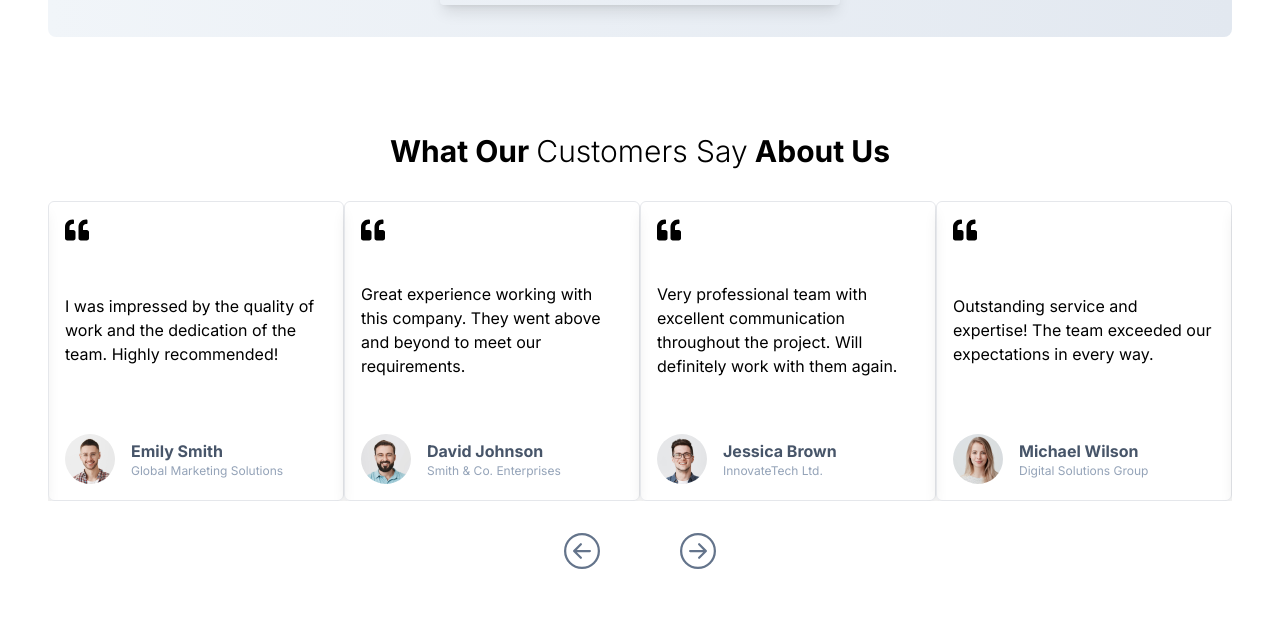
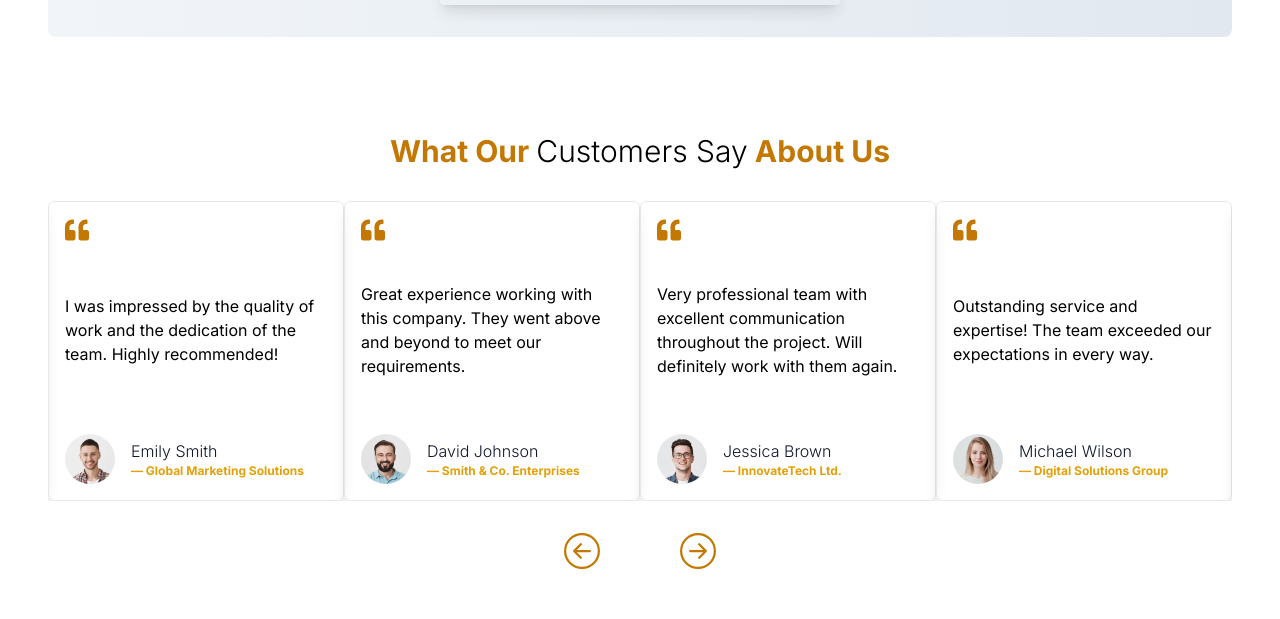
Before and after one commit to clwdhade/agency, a React (Vite) app: page / in a window 1280 px wide. Shown: the part 2080-2699 px from the top of the page. Built offline with nearby package versions, Linux system fonts and the light colour scheme.

Commit message:
fix: text color

```diff
--- a/src/Pages/Home/Sections/Reviews.jsx
+++ b/src/Pages/Home/Sections/Reviews.jsx
@@ -1,67 +1,75 @@
-import React from 'react'
-import { reviews } from '../../../Data/DataIndex'
-import { BsArrowRightCircle, BsArrowLeftCircle } from 'react-icons/bs';
-import { FaQuoteLeft } from "react-icons/fa"
+import React from "react";
+import { reviews } from "../../../Data/DataIndex";
+import { BsArrowRightCircle, BsArrowLeftCircle } from "react-icons/bs";
+import { FaQuoteLeft } from "react-icons/fa";
 
 // swiper
-import { Navigation, Pagination, Scrollbar, A11y, Autoplay } from 'swiper/modules';
-import { Swiper, SwiperSlide } from 'swiper/react';
+import {
+  Navigation,
+  Pagination,
+  Scrollbar,
+  A11y,
+  Autoplay,
+} from "swiper/modules";
+import { Swiper, SwiperSlide } from "swiper/react";
 
 // Import Swiper styles
-import 'swiper/css';
-import 'swiper/css/navigation';
-import 'swiper/css/pagination';
-import 'swiper/css/scrollbar';
+import "swiper/css";
+import "swiper/css/navigation";
+import "swiper/css/pagination";
+import "swiper/css/scrollbar";
 
 const Reviews = () => {
-
   const isMobile = window.innerWidth < 768;
 
   return (
-        <div className='py-12'>
-            <h1 className="text-3xl text-center pb-8 font-bold">What Our <span className='font-light'>Customers Say</span> About Us</h1>
+    <div className="py-12">
+      <h1 className="text-3xl text-center pb-8 font-bold text-yellow-500">
+        What Our <span className="font-light text-black">Customers Say</span> About Us
+      </h1>
 
-            {
-                isMobile ? (
+      {isMobile ? (
         <Swiper
           // install Swiper modules
           modules={[Navigation, Pagination, Scrollbar, A11y, Autoplay]}
           spaceBetween={0}
           slidesPerView={1}
           navigation={{
-                            prevEl: '.prevReview',
-                            nextEl: '.nextReview',
+            prevEl: ".prevReview",
+            nextEl: ".nextReview",
           }}
           autoplay={{ delay: 6000, disableOnInteraction: true }}
-
           // pagination={{ clickable: true }}
           // scrollbar={{ draggable: true }}
           onSwiper={(swiper) => console.log(swiper)}
-                        onSlideChange={() => console.log('slide change')}
+          onSlideChange={() => console.log("slide change")}
         >
-                        {
-                            reviews.map((review, index) => {
+          {reviews.map((review, index) => {
             return (
-
-                                    < SwiperSlide key={index} className='w-full flex justify-center' >
+              <SwiperSlide key={index} className="w-full flex justify-center">
                 <div className="card w-full md:w-[300px] h-[300px] border rounded-md shadow-lg p-4  flex flex-col justify-between">
-                                            <FaQuoteLeft className='text-2xl ' />
+                  <FaQuoteLeft className="text-yellow-500 text-2xl " />
                   <p className="review text-base ">{review.review}</p>
                   <div className="reviewer flex flex-row items-center gap-4 pt-4">
-                                                <img src={review.reviewerImage} alt={review.reviewerName} className="rounded-full w-[50px] h-[50px]" />
+                    <img
+                      src={review.reviewerImage}
+                      alt={review.reviewerName}
+                      className="rounded-full w-[50px] h-[50px]"
+                    />
                     <div className="reviewer_info">
-                                                    <p className="font-bold text-base text-slate-600">{review.reviewerName}</p>
-                                                    <p className="text-xs font-normal text-slate-400">{review.company}</p>
+                      <p className="font-light text-base text-slate-900">
+                        {review.reviewerName}
+                      </p>
+                      <p className="text-xs font-bold text-yellow-400">
+                      &mdash; {review.company}
+                      </p>
                     </div>
                   </div>
                 </div>
-                                    </SwiperSlide >
-                                )
+              </SwiperSlide>
+            );
           })}
-
         </Swiper>
-
-
       ) : (
         <Swiper
           // install Swiper modules
@@ -69,49 +77,49 @@ const Reviews = () => {
           spaceBetween={0}
           slidesPerView={4}
           navigation={{
-                            prevEl: '.prevReview',
-                            nextEl: '.nextReview',
+            prevEl: ".prevReview",
+            nextEl: ".nextReview",
           }}
           autoplay={{ delay: 6000, disableOnInteraction: true }}
-
           // pagination={{ clickable: true }}
           // scrollbar={{ draggable: true }}
           onSwiper={(swiper) => console.log(swiper)}
-                        onSlideChange={() => console.log('slide change')}
+          onSlideChange={() => console.log("slide change")}
         >
-                        {
-                            reviews.map((review, index) => {
+          {reviews.map((review, index) => {
             return (
-
-                                    < SwiperSlide key={index} className='w-full flex justify-center' >
+              <SwiperSlide key={index} className="w-full flex justify-center">
                 <div className="card w-full md:w-[300px] h-[300px] border rounded-md shadow-lg p-4  flex flex-col justify-between">
-                                            <FaQuoteLeft className='text-2xl ' />
+                  <FaQuoteLeft className="text-yellow-500 text-2xl " />
                   <p className="review text-base ">{review.review}</p>
                   <div className="reviewer flex flex-row items-center gap-4 pt-4">
-                                                <img src={review.reviewerImage} alt={review.reviewerName} className="rounded-full w-[50px] h-[50px]" />
+                    <img
+                      src={review.reviewerImage}
+                      alt={review.reviewerName}
+                      className="rounded-full w-[50px] h-[50px]"
+                    />
                     <div className="reviewer_info">
-                                                    <p className="font-bold text-base text-slate-600">{review.reviewerName}</p>
-                                                    <p className="text-xs font-normal text-slate-400">{review.company}</p>
+                      <p className="font-light text-base text-slate-900">
+                        {review.reviewerName}
+                      </p>
+                      <p className="text-xs font-bold text-yellow-400">
+                        &mdash; {review.company}
+                      </p>
                     </div>
                   </div>
                 </div>
-                                    </SwiperSlide >
-                                )
+              </SwiperSlide>
+            );
           })}
-
         </Swiper>
-
-                )
-            }
+      )}
       {/* Custom Navigation Icons */}
       <div className="flex flex-row justify-center gap-20 py-8">
-                <BsArrowLeftCircle className="prevReview text-4xl cursor-pointer text-slate-500 hover:text-black" />
-                <BsArrowRightCircle className="nextReview text-4xl cursor-pointer text-slate-500 hover:text-black" />
+        <BsArrowLeftCircle className="prevReview text-4xl cursor-pointer text-yellow-500 hover:text-slate-700" />
+        <BsArrowRightCircle className="nextReview text-4xl cursor-pointer text-yellow-500 hover:text-slate-700" />
+      </div>
+    </div>
+  );
+};
 
-            </div>
-
-        </div>
-    )
-}
-
-export default Reviews
+export default Reviews;
```
Lines whose indentation alone changed are shown as unchanged.
